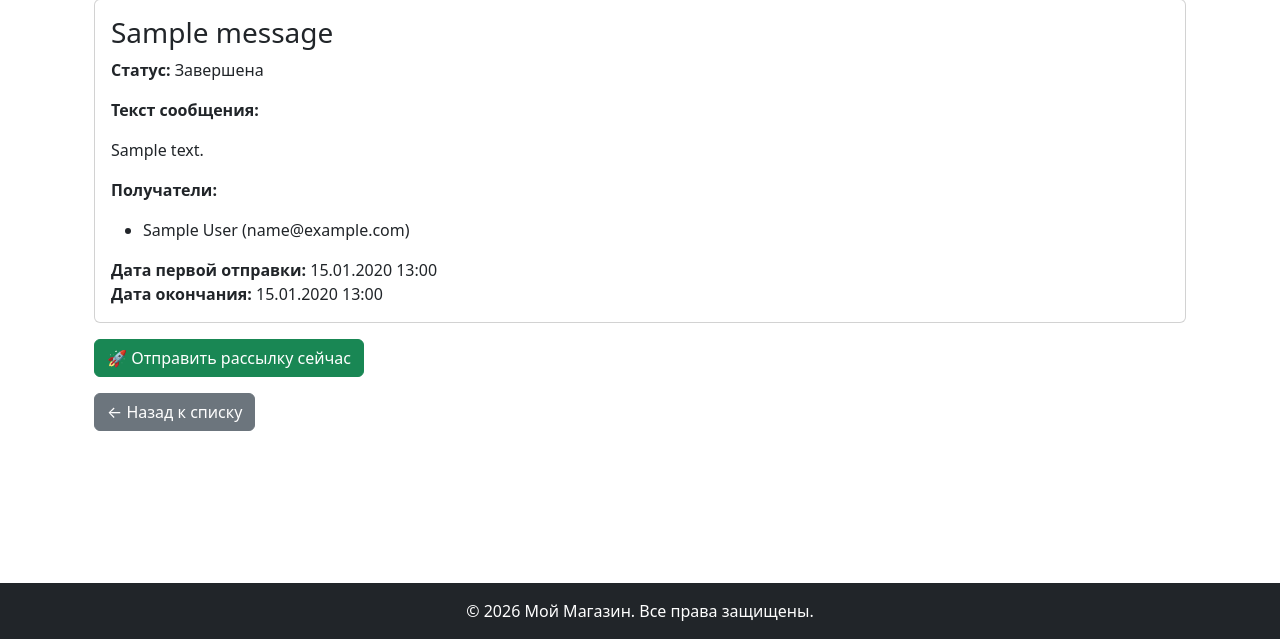
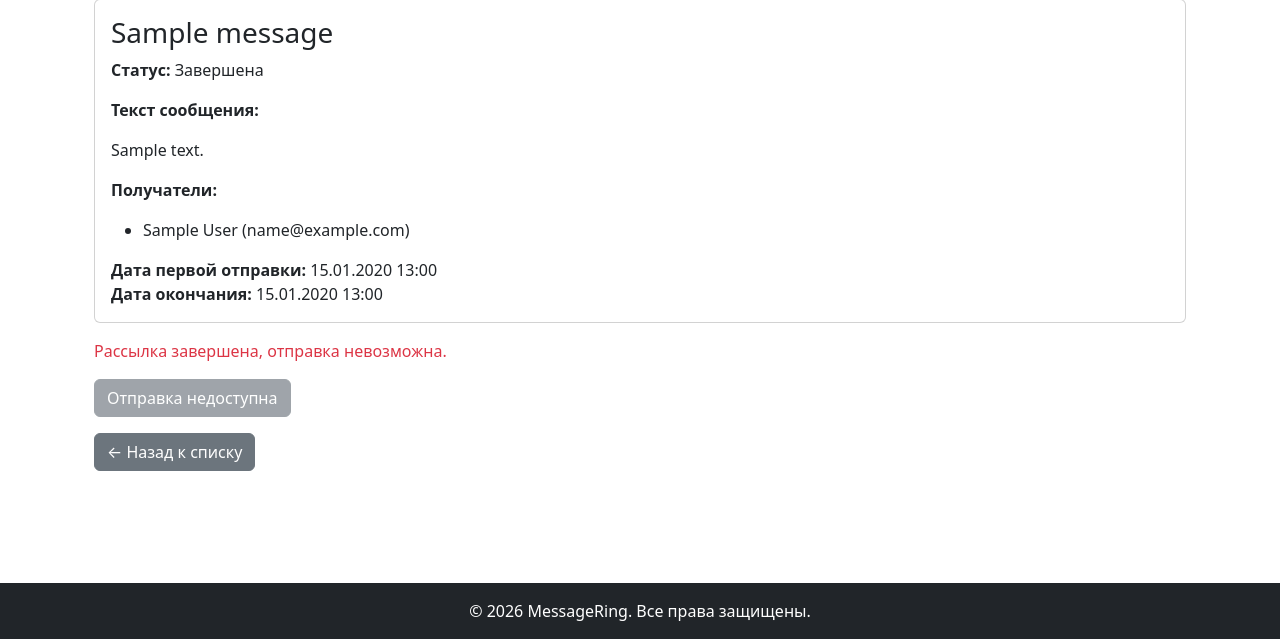
Before and after one commit to PetrVPA/MessageRing, a Django app: page /1/ in a window 1280 px wide. Shown: the part 161-800 px from the top of the page. Run offline with Django 5.2, Linux system fonts and the light colour scheme; tables that the repository leaves empty hold one stand-in row (values such as "Sample post").

Commit message:
Креирольное сохранение. Планирую много переделать и поменять ветку.

```diff
--- a/mailing/templates/mailing_detail.html
+++ b/mailing/templates/mailing_detail.html
@@ -36,16 +36,17 @@
             </p>
         </div>
     </div>
-    {% if mailing.actual_status != 'finished' %}
+    {% if mailing.actual_status != 'Завершена' %}
     <form method="post" action="{% url 'mailing_send' mailing.pk %}" class="mt-3">
     {% csrf_token %}
     <!-- Добавим подтверждение через JavaScript, чтобы случайно не нажать -->
     <button type="submit" class="btn btn-success" onclick="return confirm('Вы уверены, что хотите запустить эту рассылку?');">
-        🚀 Отправить рассылку сейчас
-    </button>
+            🚀 Отправить рассылку сейчас
+        </button>
     </form>
     {% else %}
-       <p class="text-danger">Рассылка завершена, отправка невозможна.</p>
+       <p class="text-danger mt-3">Рассылка завершена, отправка невозможна.</p>
+    <button type="button" class="btn btn-secondary" disabled>Отправка недоступна</button>
     {% endif %}
 
     <div class="mt-3">
--- a/mailing/templates/product_base.html
+++ b/mailing/templates/product_base.html
@@ -78,7 +78,7 @@
     <!-- ================= ПОДВАЛ САЙТА ================= -->
     <footer class="bg-dark text-white text-center py-3 mt-auto">
         <div class="container">
-            <p class="mb-0">&copy; {% now "Y" %} Мой Магазин. Все права защищены.</p>
+            <p class="mb-0">&copy; {% now "Y" %} MessageRing. Все права защищены.</p>
         </div>
     </footer>
 
```
Also changed, not shown: mailing/templates/mailing_list.html (+12 -7 lines).
